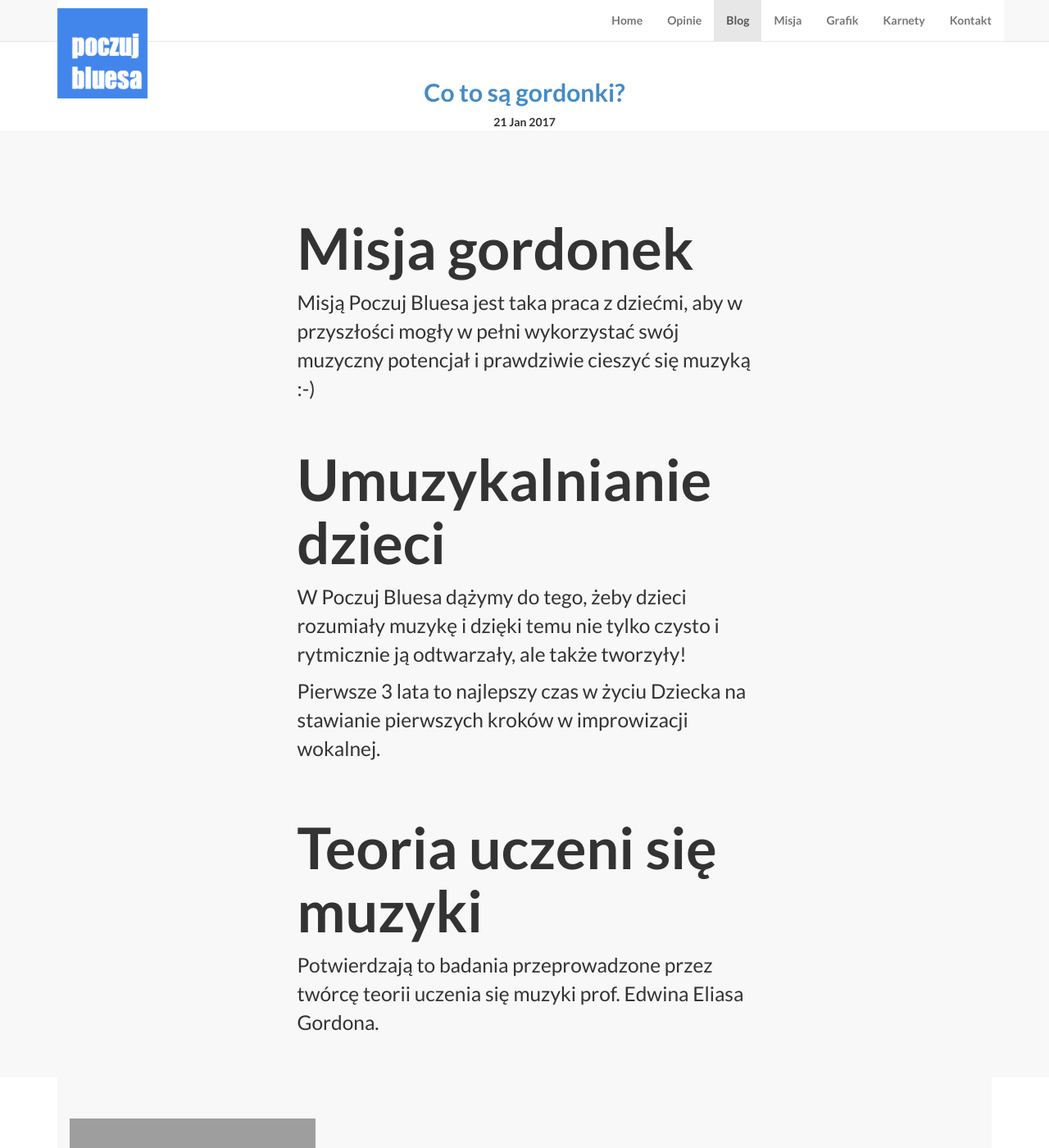
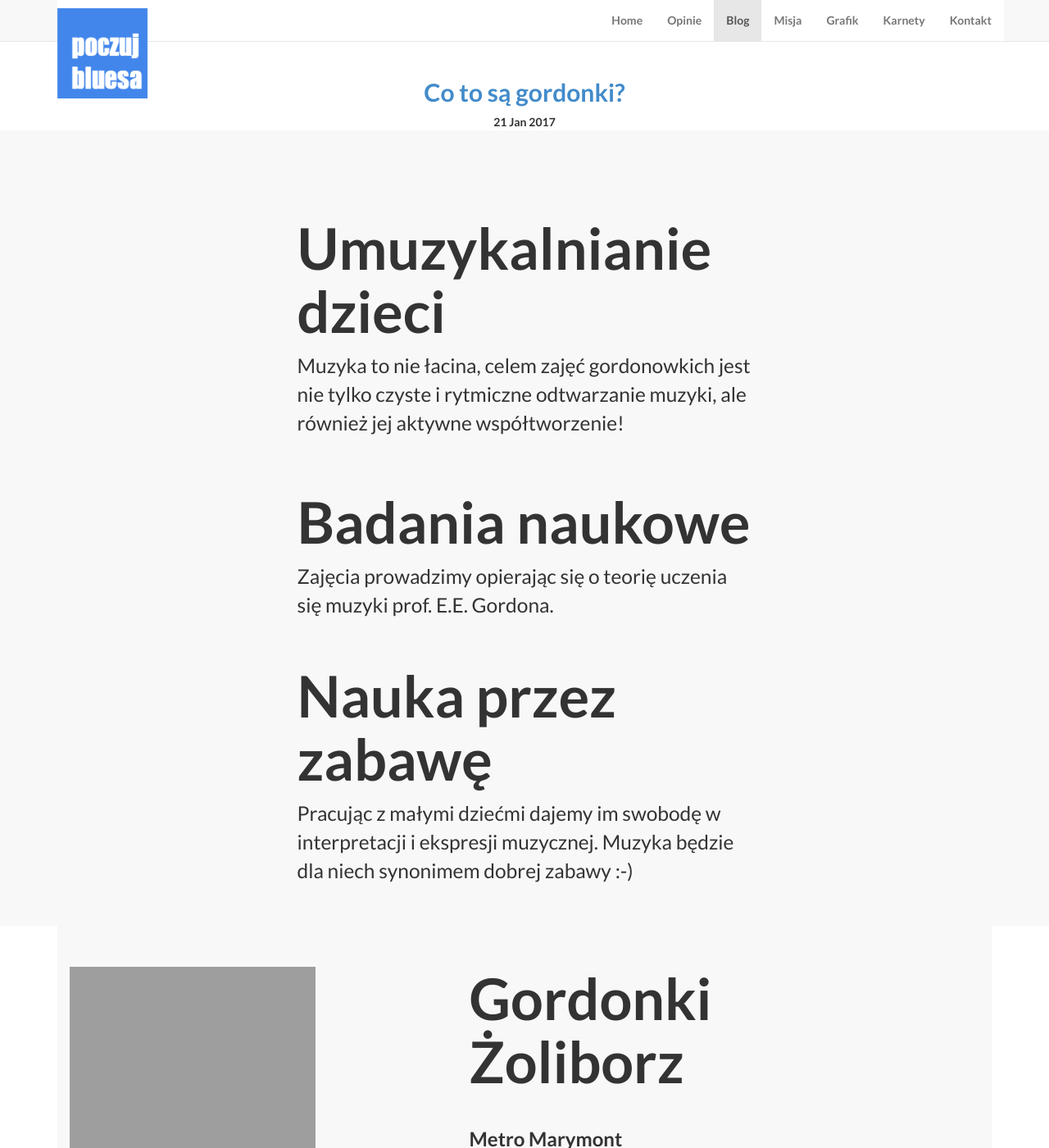
Before and after one commit to maciejjaskowski/poczujbluesa.pl, a Jekyll site: the page built from index.html, in a window 1280 px wide and 1400 px high, scrolled down 1694 px. Shown: the whole window at 82% size. Built offline with Jekyll 4.4.1, drawn with Linux system fonts in a browser that asks for light colours; comment, search, counter and statistics services are not loaded; some of the changed text lies outside the part shown; grey boxes are pictures that could not be loaded.

Commit message:
SEO improvements.

```diff
--- a/_includes/mission.html
+++ b/_includes/mission.html
@@ -18,20 +18,20 @@
 <!--                   <h1 class="text-center" style="margin-bottom:55px">Zajęcia gordonowskie (Gordonki)</h1>-->
                    <div class="row">
                       <div class="col-sm-6 col-sm-offset-3">
-                         <h1 >Misja gordonek</h1>
-                           <span class="headline">Misją Poczuj Bluesa jest taka praca z dziećmi, aby w przyszłości mogły w pełni wykorzystać swój muzyczny potencjał i prawdziwie cieszyć się muzyką :-)</span>
+                         <h1>Umuzykalnianie dzieci</h1>
+                            <span class="headline"><p>Muzyka to nie łacina, celem zajęć gordonowkich jest nie tylko czyste i rytmiczne odtwarzanie muzyki, ale również jej aktywne współtworzenie!</p></span>
+                      </div>
+                   </div>
+                   <div class="row">
+                      <div class="col-sm-6 col-sm-offset-3" >
+                         <h1>Badania naukowe</h1>
+                         <span class="headline"> Zajęcia prowadzimy opierając się o teorię uczenia się muzyki prof. E.E. Gordona.</span>
                       </div>
                    </div>
                    <div class="row">
                       <div class="col-sm-6 col-sm-offset-3">
-                         <h1>Umuzykalnianie dzieci</h1>
-                            <span class="headline"><p>W Poczuj Bluesa dążymy do tego, żeby dzieci rozumiały muzykę i dzięki temu nie tylko czysto i rytmicznie ją odtwarzały, ale także tworzyły!</p><p>Pierwsze 3 lata to najlepszy czas w życiu Dziecka na stawianie pierwszych kroków w improwizacji wokalnej.</p></span>
-                      </div>
-                   </div>
-                   <div class="row">
-                      <div class="col-sm-6 col-sm-offset-3" >
-                         <h1>Teoria uczeni się muzyki</h1>
-                         <span class="headline"> Potwierdzają to badania przeprowadzone przez twórcę teorii uczenia się muzyki prof. Edwina Eliasa Gordona.</span>
+                         <h1 >Nauka przez zabawę</h1>
+                           <span class="headline">Pracując z małymi dziećmi dajemy im swobodę w interpretacji i ekspresji muzycznej. Muzyka będzie dla niech synonimem dobrej zabawy :-)
                       </div>
                    </div>
 
--- a/_includes/schedule.html
+++ b/_includes/schedule.html
@@ -10,7 +10,7 @@
 
             <div class="row">
                 <div class="col-sm-3 vcenter">
-                    <h1 class="section-heading" style="margin-top:0px"><span style="font-size: x-large" >Metro</span> {{ post.title }} <span style="font-size: x-large">Gordonki {{ post.district }}</span></h2>
+                    <h1 class="section-heading" style="margin-top:0px">Gordonki {{ post.district }} <span style="font-size: x-large"> Metro {{ post.title }}</span></h2>
                     <div class="lead">{{ post.content }}</div>
                     {% if post.zapisy_uruchomione %}
                       <a href="{{ page.zapisy }}" class="btn btn-primary btn-lg"> <span class="network-name">Zapisy</span></a>
```
